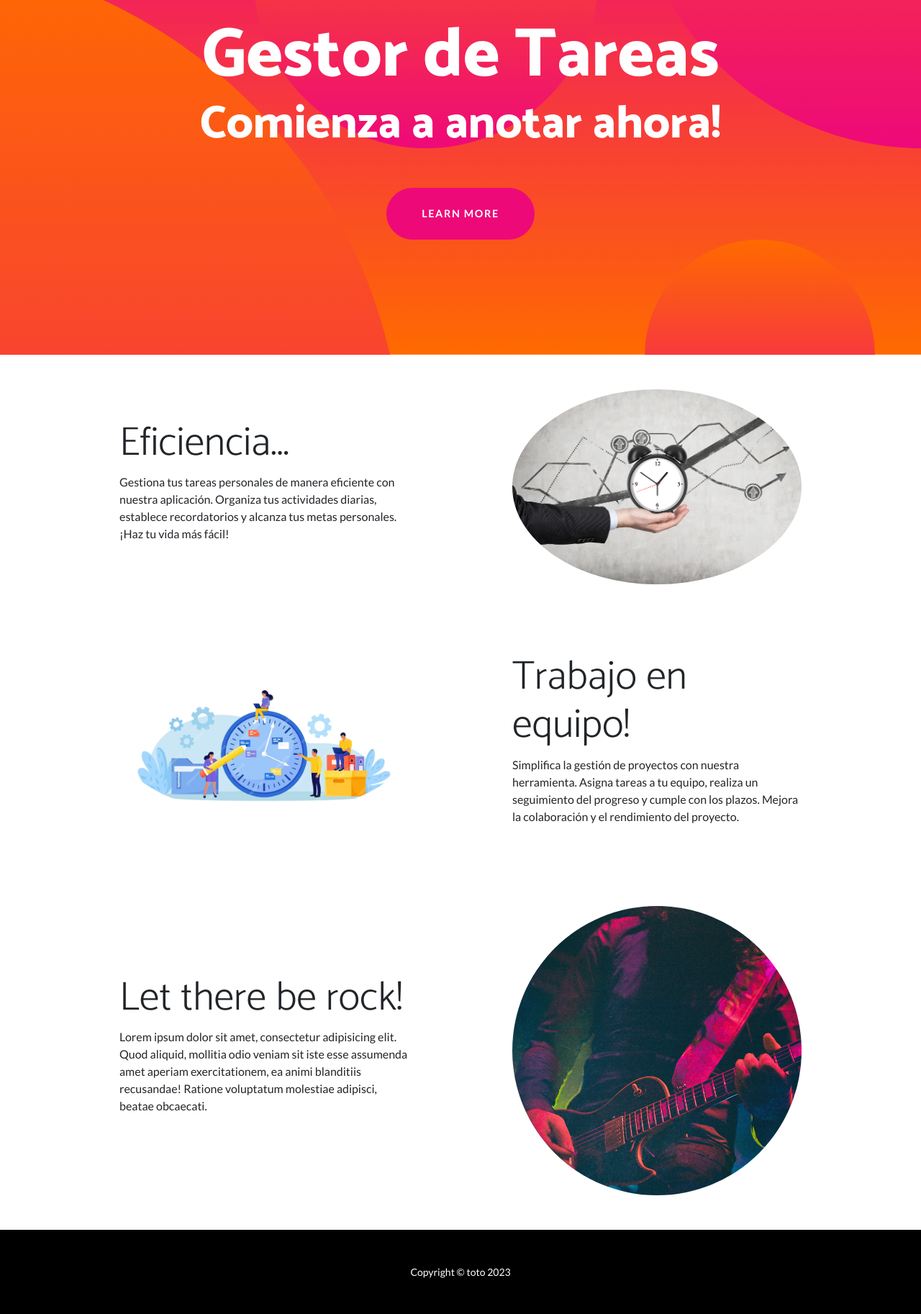
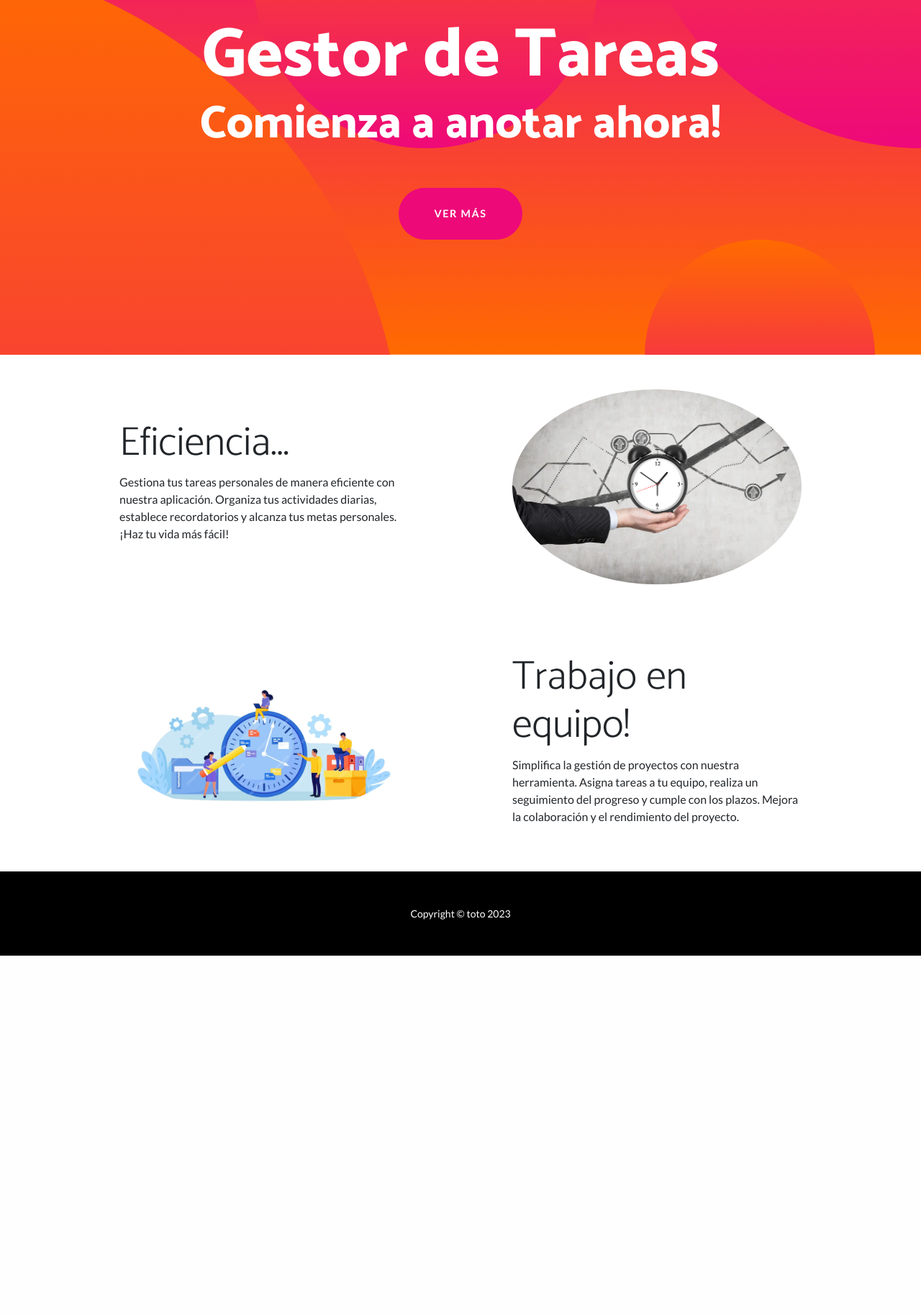
Before and after one commit to totoluciani/tercera_entrega_django, a Django app: page /GestorTareas/ in a window 1280 px wide. Shown: the part 194-2020 px from the top of the page at 72% size. After the commit the page ends 1522 px from the top, so only its background shows below. Run offline with Django 4.2, Linux system fonts and the light colour scheme; some libraries are stand-ins or nearby versions.

Commit message:
Se agrego archivo readme y soluciono problemas de vista

```diff
--- a/tercera_pre_entrega_py/GestorTareas/templates/GestorTareas/index.html
+++ b/tercera_pre_entrega_py/GestorTareas/templates/GestorTareas/index.html
@@ -42,7 +42,7 @@
                 <div class="container px-5">
                     <h1 class="masthead-heading mb-0">Gestor de Tareas</h1>
                     <h2 class="masthead-subheading mb-0">Comienza a anotar ahora!</h2>
-                    <a class="btn btn-primary btn-xl rounded-pill mt-5" href="#scroll">Learn More</a>
+                    <a class="btn btn-primary btn-xl rounded-pill mt-5" href="#scroll">Ver más</a>
                 </div>
             </div>
             <div class="bg-circle-1 bg-circle"></div>
@@ -82,22 +82,6 @@
                 </div>
             </div>
         </section>
-        <!-- Content section 3-->
-        <section>
-            <div class="container px-5">
-                <div class="row gx-5 align-items-center">
-                    <div class="col-lg-6 order-lg-2">
-                        <div class="p-5"><img class="img-fluid rounded-circle" src="{% static 'GestorTareas/assets/img/03.jpg' %}" alt="..." /></div>
-                    </div>
-                    <div class="col-lg-6 order-lg-1">
-                        <div class="p-5">
-                            <h2 class="display-4">Let there be rock!</h2>
-                            <p>Lorem ipsum dolor sit amet, consectetur adipisicing elit. Quod aliquid, mollitia odio veniam sit iste esse assumenda amet aperiam exercitationem, ea animi blanditiis recusandae! Ratione voluptatum molestiae adipisci, beatae obcaecati.</p>
-                        </div>
-                    </div>
-                </div>
-            </div>
-        </section>
         <!-- Footer-->
         <footer class="py-5 bg-black">
             <div class="container px-5"><p class="m-0 text-center text-white small">Copyright &copy; toto 2023</p></div>
```
Also changed, not shown: tercera_pre_entrega_py/README.md (added), tercera_pre_entrega_py/db.sqlite3.
